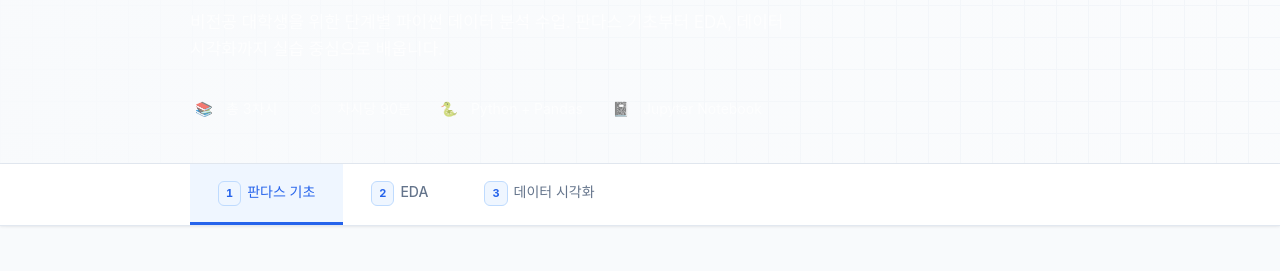
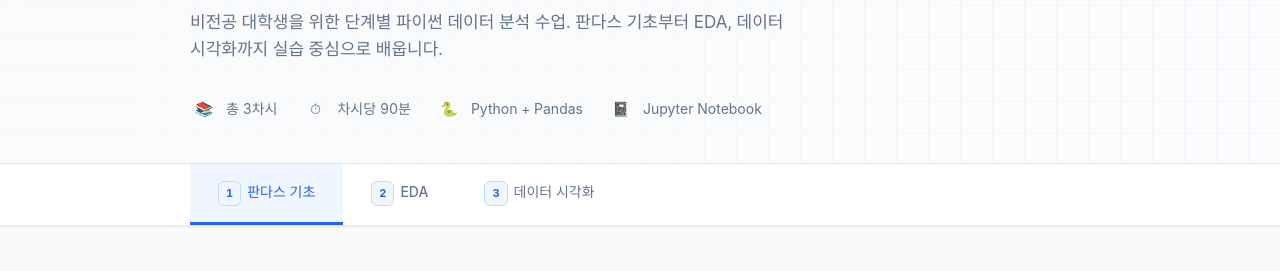
Before and after one commit to kitae104/kitae-data, a website: page Web/판다스_수업자료.html in a window 1280 px wide. Shown: the part 223-494 px from the top of the page. Drawn offline with Linux system fonts and the light colour scheme.

Commit message:
판다스 헤더 텍스트 대비 개선

```diff
--- a/Web/assets/course-design-system.css
+++ b/Web/assets/course-design-system.css
@@ -48,6 +48,11 @@
 
 [data-course-theme="fabmetric"][data-course-layout="tabs"] .site-header::before {
   background: linear-gradient(90deg, rgba(248, 250, 252, 0.96), rgba(248, 250, 252, 0.72));
+}
+
+[data-course-theme="fabmetric"][data-course-layout="tabs"] .site-header p,
+[data-course-theme="fabmetric"][data-course-layout="tabs"] .meta-item {
+  color: var(--course-muted);
 }
 
 [data-course-theme="fabmetric"][data-course-layout="tabs"] .header-tag,
```
